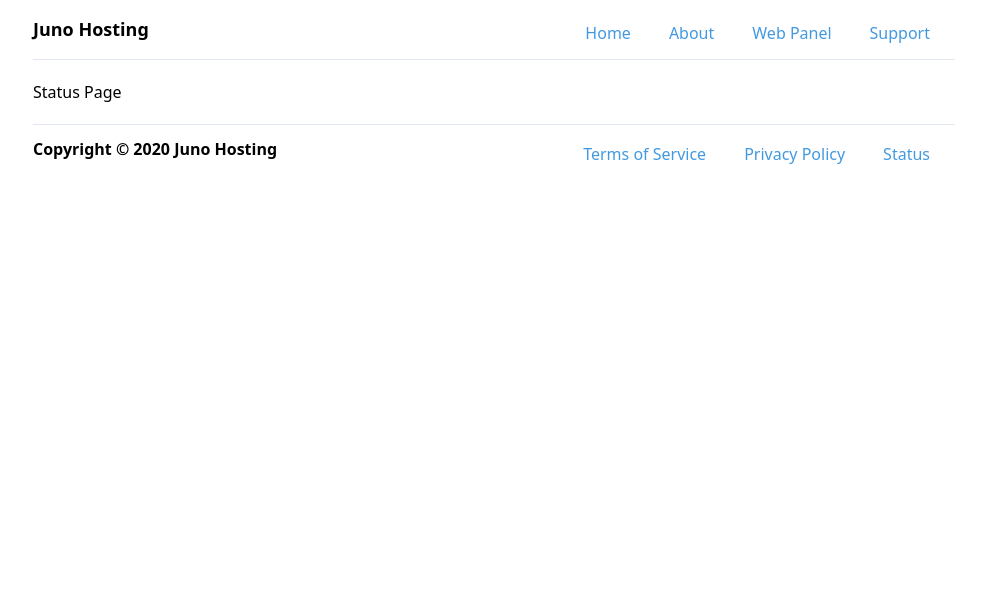
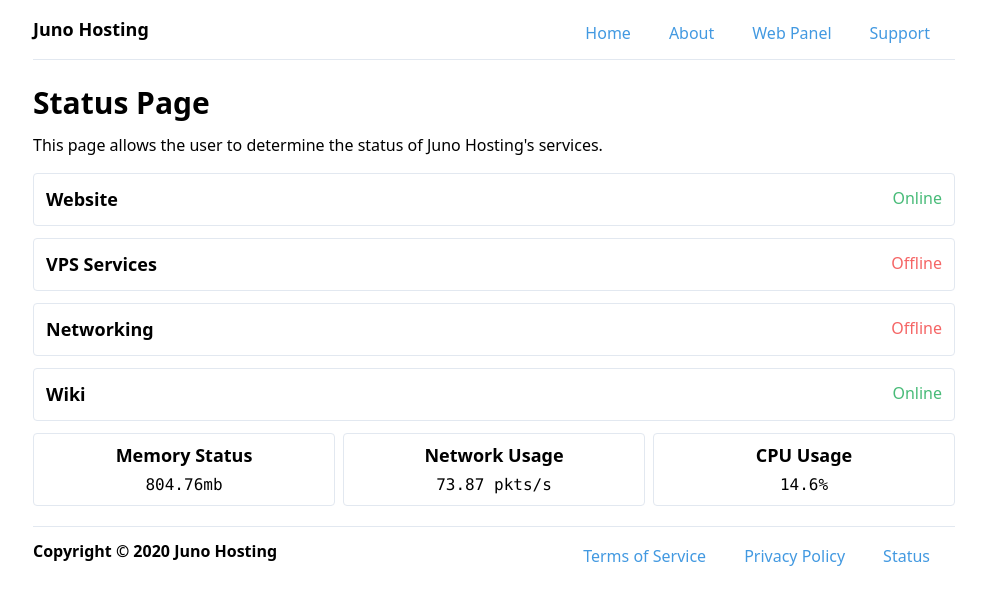
Before and after one commit to junodevs/junohosting.net, a Vue app: page /status in a window 1280 px wide. Shown: the top 604 px of the page, without its empty margins (146-1132 px from the left). Built offline with nearby package versions, Linux system fonts and the light colour scheme; what vue-axe would draw is missing.

Commit message:
feat(pages/status): add placeholder content for status page

```diff
--- a/src/components/Card.vue
+++ b/src/components/Card.vue
@@ -1,6 +1,6 @@
 <template>
-  <div class="max-w-sm rounded border overflow-hidden shadow-lg">
-    <p class="font-bold text-lg py-2">{{ title }}</p>
+  <div class="card max-w-sm rounded border overflow-hidden p-2">
+    <p class="font-bold text-center text-lg">{{ title }}</p>
     <slot />
   </div>
 </template>
@@ -13,3 +13,9 @@ export default class Card extends Vue {
   @Prop({ required: true }) private title!: string;
 }
 </script>
+
+<style lang="postcss" scoped>
+.card {
+  border: 1.5px solid #e2e8f0;
+}
+</style>
--- a/src/components/Plans.vue
+++ b/src/components/Plans.vue
@@ -2,7 +2,7 @@
   <section>
     <div class="grid grid-rows-2 grid-cols-2 sm:grid-cols-4 sm:grid-rows-1 gap-2 mb-4">
       <div v-for="plan in plans" :key="plan.tier">
-        <Card :title="'Tier ' + plan.tier">
+        <Card :title="'Tier ' + plan.tier" class="shadow-lg">
           <div class="px-6 ml-2">
             <ul class="text-gray-700">
               <li v-if="plan.cores == 1">{{ plan.cores }} vCPU</li>
@@ -12,7 +12,7 @@
               <li>Costs ${{ plan.price }} per month</li>
             </ul>
           </div>
-          <div class="px-6 pt-4 pb-2">
+          <div class="px-6 pt-4">
             <PurchaseButton :to="'/buy?p=' + plan.tier" />
           </div>
         </Card>
--- a/src/views/Status.vue
+++ b/src/views/Status.vue
@@ -1,10 +1,76 @@
 <template>
-  <h1>Status Page</h1>
+  <div>
+    <h1 class="font-bold text-3xl mb-2">Status Page</h1>
+    <p class="mb-4">
+      This page allows the user to determine the status of Juno Hosting's
+      services.
+    </p>
+
+    <section id="services">
+      <ul>
+        <li v-for="service in services" :key="service" class="services-entry" :class="service.status">
+            <span class="font-semibold text-lg">{{ service.service }}</span>
+            <span class="float-right status">
+              {{ capitalize(service.status) }}
+            </span>
+        </li>
+      </ul>
+    </section>
+
+    <section id="server-usage" class="grid grid-cols-3 gap-2 grid-rows-2 sm:grid-rows-1">
+      <Card title="Memory Status">
+        <code>
+          <p class="font-medium text-center mt-1">804.76mb</p>
+        </code>
+      </Card>
+      <Card title="Network Usage">
+        <code>
+          <p class="font-medium text-center mt-1">73.87 pkts/s</p>
+        </code>
+      </Card>
+      <Card title="CPU Usage">
+        <code>
+          <p class="font-medium text-center mt-1">14.6%</p>
+        </code>
+      </Card>
+    </section>
+  </div>
 </template>
 
 <script lang="ts">
 import { Component, Vue } from 'vue-property-decorator'
+import Card from '@/components/Card.vue'
 
-@Component
-export default class Status extends Vue {}
+@Component({
+  components: {
+    Card
+  }
+})
+export default class Status extends Vue {
+  private services = [
+    { service: 'Website', status: 'online', ping: 86 },
+    { service: 'VPS Services', status: 'offline', ping: 176 },
+    { service: 'Networking', status: 'offline', ping: 49 },
+    { service: 'Wiki', status: 'online', ping: 49 }
+  ]
+
+  capitalize (s: string) {
+    return s.charAt(0).toUpperCase() + s.slice(1)
+  }
+}
 </script>
+
+<style lang="postcss" scoped>
+.services-entry {
+  border: 1.5px solid #e2e8f0;
+  @apply p-3 mb-3 rounded;
+}
+
+.online .status {
+  @apply text-green-500;
+}
+
+.offline .status {
+  @apply text-red-500;
+}
+</style>
```
